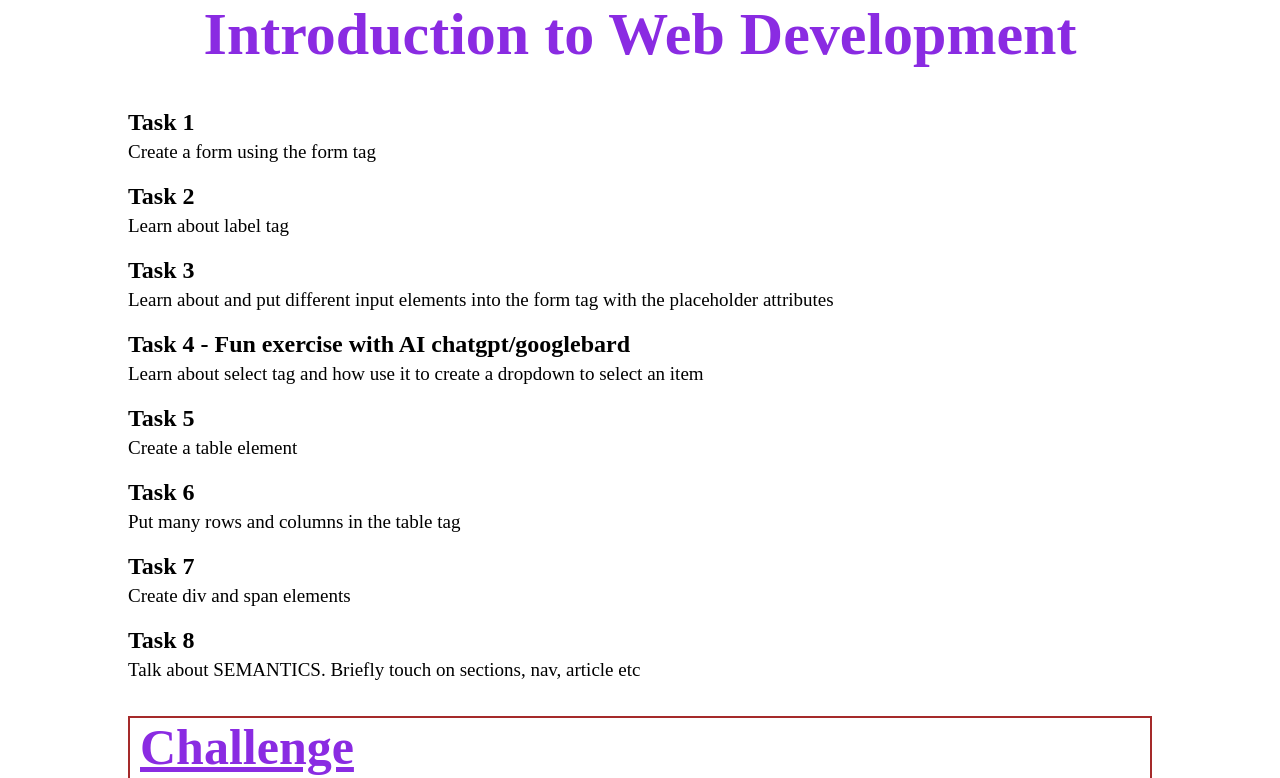
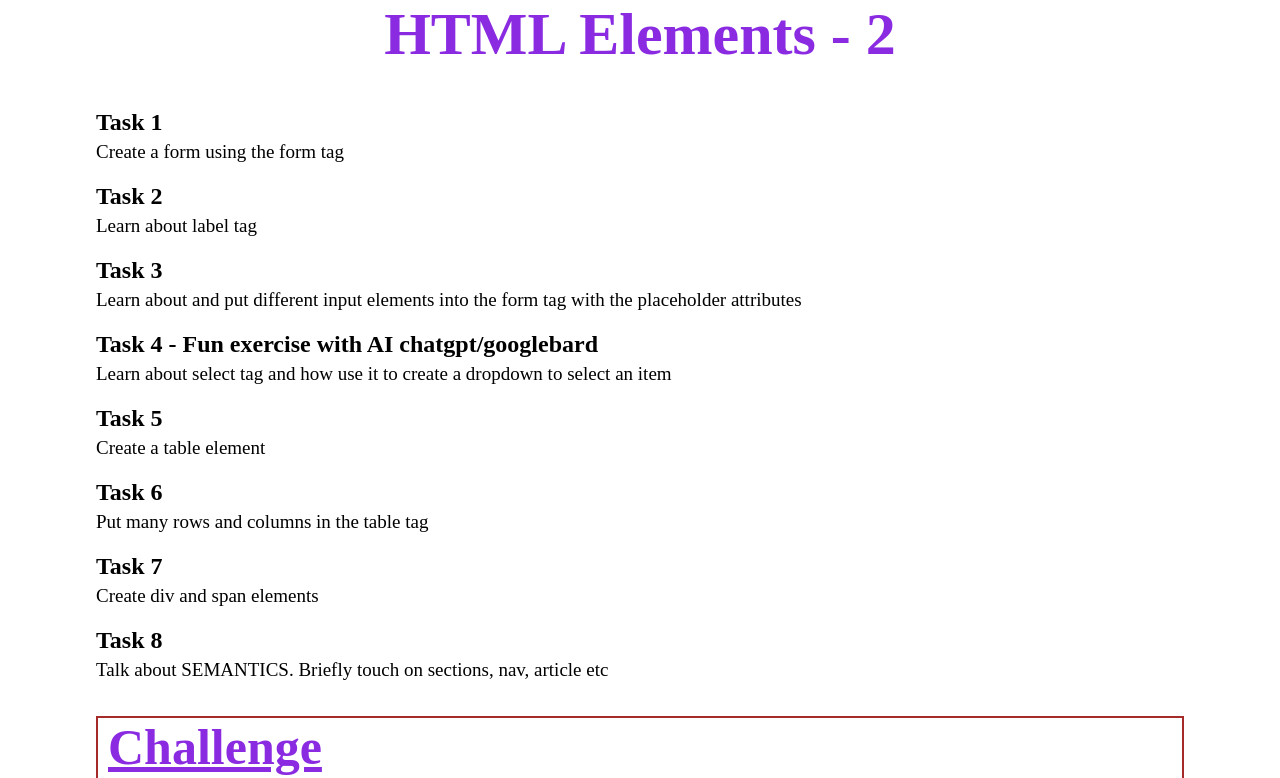
Before and after one commit to ElpeAJ/T4G_HTML_Elements_Part-2, a plain HTML site: page index.html in a window 1280 px wide. Shown: the top 778 px of the page. Drawn offline with Linux system fonts and the light colour scheme.

Commit message:
Add all the changes made

```diff
--- a/index.html
+++ b/index.html
@@ -7,7 +7,7 @@
     <link rel="stylesheet" href="src/style.css" />
   </head>
   <body>
-    <h1>Introduction to Web Development</h1>
+    <h1>HTML Elements - 2</h1>
     <div class="tasks">
       <h3>Task 1</h3>
       <p>Create a form using the form tag</p>
--- a/src/style.css
+++ b/src/style.css
@@ -7,7 +7,7 @@
     margin: 20px auto;
   } */
   .tasks {
-    width: 80%;
+    width: 85%;
     margin: 40px auto;
   }
 
```
